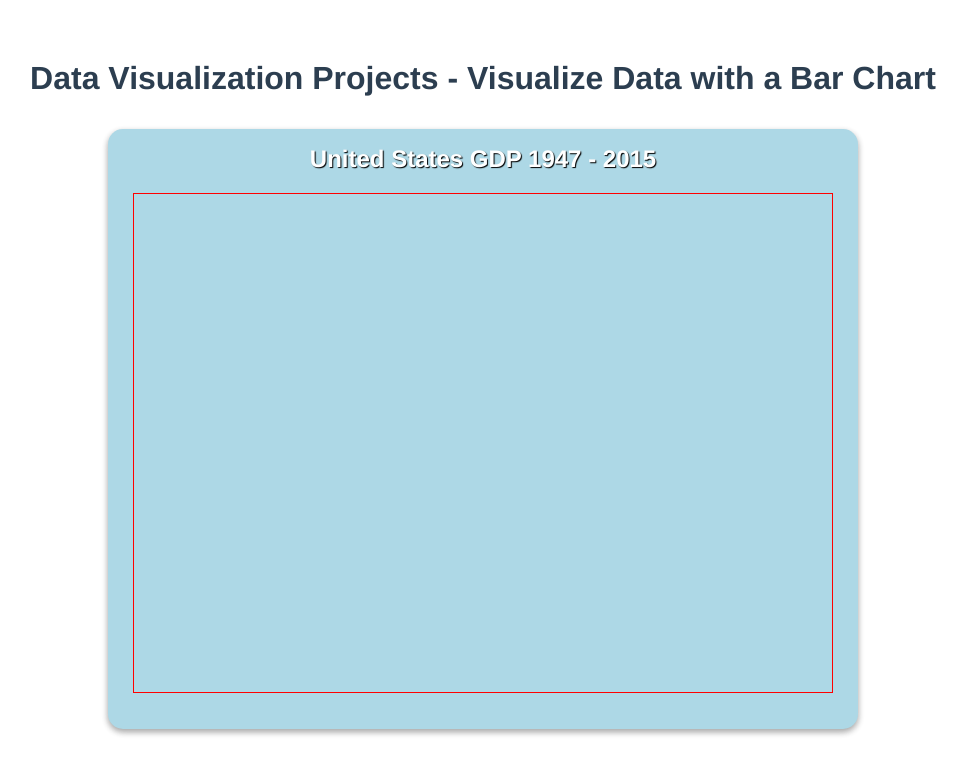
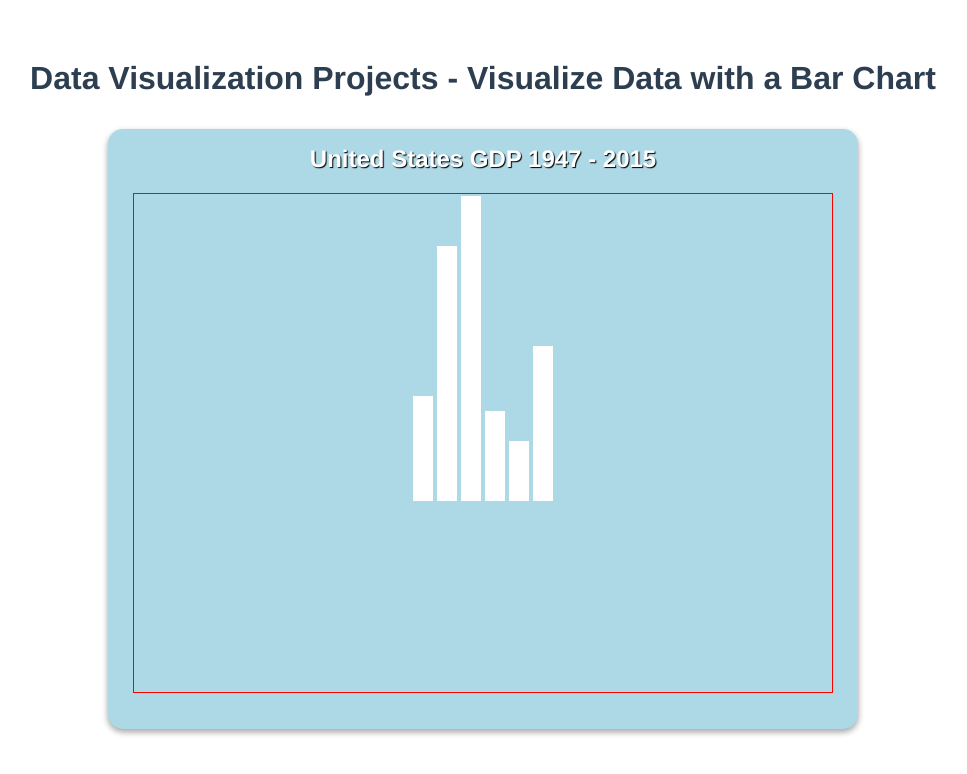
Before and after one commit to bradleyhop/d3-bar-chart, a Vue app: page / in a window 1280 px wide. Shown: the top 774 px of the page, without its empty margins (157-1124 px from the left). Built offline with nearby package versions, Linux system fonts and the light colour scheme; no server answers.

Commit message:
adding D3 methods to see how they work

```diff
--- a/src/App.vue
+++ b/src/App.vue
@@ -1,5 +1,5 @@
 <template>
-  <h1 id="project-title">Data Visualization Projects - Visualize Data with a Bar Chart</h1>
+  <h1 class="project-title">Data Visualization Projects - Visualize Data with a Bar Chart</h1>
   <BarChart />
 </template>
 
@@ -18,25 +18,25 @@ export default {
 * {
   box-sizing: border-box;
 
-  &:before {
+  &::before {
     box-sizing: border-box;
   }
 
-  &:after {
+  &::after {
     box-sizing: border-box;
   }
 }
 
 #app {
-  margin-top: 60px;
+  color: #2c3e50;
   font-family: Avenir, Helvetica, Arial, sans-serif;
-  color: #2c3e50;
-  text-align: center;
   -webkit-font-smoothing: antialiased;
   -moz-osx-font-smoothing: grayscale;
+  margin-top: 60px;
+  text-align: center;
 }
 
-#project-title {
+.project-title {
   margin-bottom: 2rem;
 }
 </style>
--- a/src/components/BarChart.vue
+++ b/src/components/BarChart.vue
@@ -1,5 +1,5 @@
 <script>
-// import * as d3 from 'd3';
+import * as d3 from 'd3';
 
 export default {
   name: 'BarChart',
@@ -10,6 +10,7 @@ export default {
       widthChart: 700,
       heightChart: 500,
       paddingChart: 50,
+      dataTest: [21, 51, 61, 18, 12, 31],
     };
   },
 
@@ -20,7 +21,21 @@ export default {
         this.gdpData = data;
         console.log(this.gdpData.data);
       })
+      .then(this.init())
       .catch((error) => console.log(error));
+  },
+
+  methods: {
+    init() {
+      d3.select('#bar-chart')
+        .selectAll('div')
+        .data(this.dataTest)
+        .enter()
+        .append('svg')
+        .attr('class', 'bar')
+        .attr('height', (d) => d * 5);
+    },
+
   },
 };
 </script>
@@ -35,27 +50,38 @@ export default {
   </div>
 </template>
 
-<style scoped lang="scss">
+<style lang="scss">
+/*
+ * NB: Do not scope this component's style! D3 won't be able to see it!!!
+ */
+
 .container-bar-chart {
+  width: 750px;
+  height: 600px;
+  margin: auto;
   background-color: lightblue;
   border-radius: 15px;
-  box-shadow: 0 3px 6px rgba(0,0,0,0.16), 0 3px 6px rgba(0,0,0,0.23);
-  margin: auto;
-  width: 750px;
-  height: 600px;
+  box-shadow: 0 3px 6px rgba(0, 0, 0, 0.16), 0 3px 6px rgba(0, 0, 0, 0.23);
 }
 
 .chart-title {
+  padding-top: 1rem;
+  font-family: Helvetica, Arial, sans-serif;
   color: #fff;
-  font-family: Helvetica, Arial, sans-serif;
-  padding-top: 1rem;
   text-shadow: 1px 1px 1px #000;
 }
 
 .bar-chart {
-  border: 1px solid red;
   width: 700px;
   height: 500px;
   margin: auto;
+  border: 1px solid red;
+}
+
+.bar {
+  display: inline-block;
+  width: 20px;
+  margin: 2px;
+  background-color: #fff;
 }
 </style>
```
